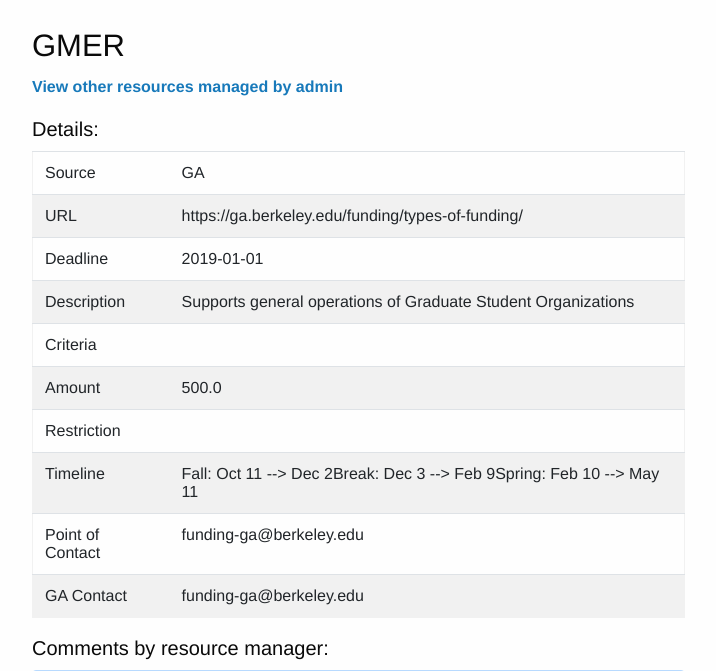
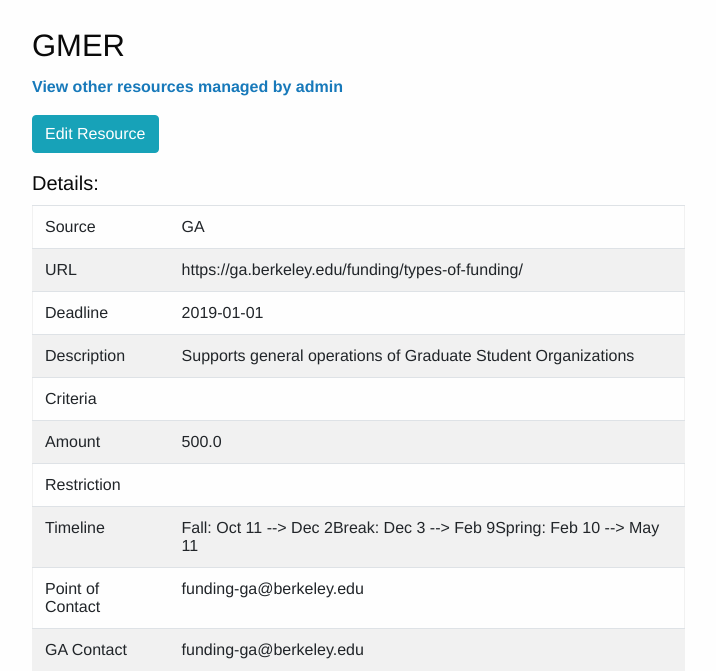
Before and after one commit to mhsiron/GA_FundingResources, a Flask app: page /resource/1 in a window 1280 px wide. Shown: the part 71-742 px from the top of the page, without its empty margins (111-827 px from the left). Run offline with Flask 2, Linux system fonts and the light colour scheme; a user stored in the database is signed in; data comes from the database, SQL or seed files in the repository; tables that the repository leaves empty hold one stand-in row (values such as "Sample post"); some libraries are stand-ins or nearby versions.

Commit message:
edit resource from resource page, few fixes

```diff
--- a/app/templates/view_resource.html
+++ b/app/templates/view_resource.html
@@ -15,10 +15,15 @@
 {% endblock %}
 
 {% block content %}
+{% if resource %}
 <br>
 <div class="container" id="main_content" style="width: 80%">
         <h3> {{resource.name}}</h3>
-    <strong><a href="/user/{{resource.user_id}}"> View other resources managed by {{resource.user.username}} </a></strong><p></p>
+    <strong><a href="/user/{{resource.user_id}}"> View other resources managed by {{ resource.user.center_name or resource.user.username}} </a></strong>
+    {% if not current_user.is_anonymous %} {% if current_user == resource.user or current_user.is_admin() %}<p></p>
+    <a href="{{ url_for('edit_resource', id=resource.id)}}" class="btn btn-info" role="button">Edit Resource</a>
+    {% endif %}{% endif %}
+    <p></p>
     <div class="row align-items-center">
         <div class="col-lg-8">
             <h5> Details:</h5>
@@ -78,7 +83,7 @@
               </a>{% endif %}{% endif %}
               <p> {{comment.comment}}</p>
               <hr>
-              <p class="mb-0"><strong>Comment posted on {{comment.posted_date}} by {{comment.user.username}} </strong></p>
+              <p class="mb-0"><strong>Comment posted on {{comment.posted_date}} by {{ comment.user.center_name or comment.user.username}}</strong></p>
             </div>
 
             {% endfor %}{% endif %}
@@ -97,7 +102,11 @@
         </div></div>
 </div>
 
+{% else %}
 
+No resource found...
+
+{% endif %}
 
 
 
```
Also changed, not shown: app/templates/resources.html (+4 -3 lines).
